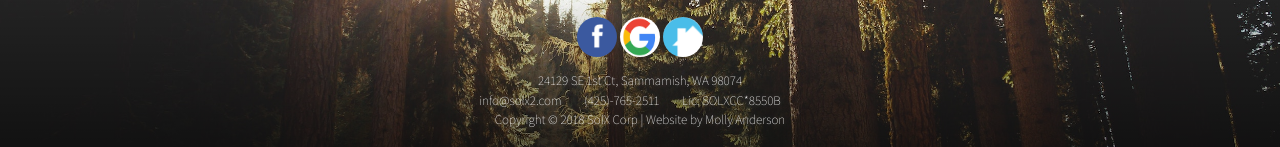
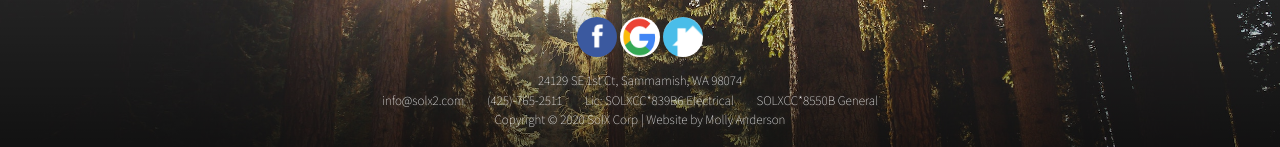
Before and after one commit to mollypanderson/solx, a website: page public/about.html in a window 1280 px wide. Shown: the part 2637-2784 px from the top of the page. Drawn offline with Linux system fonts and the light colour scheme.

Commit message:
Adding footer text changes to all pages

```diff
--- a/public/about.html
+++ b/public/about.html
@@ -282,8 +282,9 @@
                 <span>24129 SE 1st Ct, Sammamish, WA 98074</span><br>
                 <span class="footer-text-item">info@solx2.com</span>
                 <span class="footer-text-item">(425)-765-2511</span>
-                <span class="footer-text-item">Lic: SOLXCC*8550B</span><br>
-                <span>Copyright © 2018 SolX Corp | Website by Molly Anderson</span>
+                <span class="footer-text-item">Lic: SOLXCC*839B6 Electrical</span>
+                <span class="footer-text-item">SOLXCC*8550B General</span><br>
+                <span>Copyright © 2020 SolX Corp | Website by Molly Anderson</span>
             </div>
         </div>
     </div>
```
Also changed, not shown: public/contact.html (+3 -2 lines), public/recent-projects.html (+3 -2 lines), public/reviews.html (+3 -2 lines), public/services.html (+3 -2 lines).
